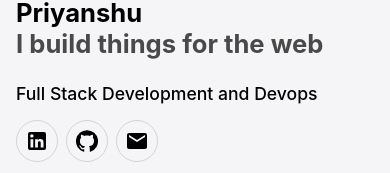
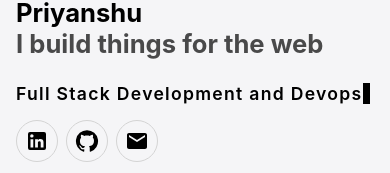
Before and after one commit to priyanshu16095/portfolio, a React (Vite) app: page / in a window 390 px wide. Shown: the part 170-343 px from the top of the page. Built offline with nearby package versions, Linux system fonts and the light colour scheme.

Commit message:
new commit

```diff
--- a/src/components/Hero.jsx
+++ b/src/components/Hero.jsx
@@ -21,7 +21,7 @@ function Hero() {
               <h1 className='heroB pri'>Priyanshu</h1>
               <h1 className='heroB build'>I build things for the web</h1>
             </div>
-            <p className='heroA'>Full Stack Development and Devops</p>
+            <p className='heroA fullstack'>Full Stack Development and Devops</p>
             <div className="resheroIcons flex">
               <a href="www.linkedin.com/in/priyanshu16095" target='_blank' className='round'><LinkedInIcon className='icon' /></a>
               <a href="https://github.com/priyanshu16095" target='_blank' className='round'><GitHubIcon className='icon' /></a>
--- a/src/components/Sidebar.jsx
+++ b/src/components/Sidebar.jsx
@@ -66,7 +66,7 @@ export default function SwipeableTemporaryDrawer() {
             onOpen={toggleDrawer(anchor, true)}
           >
             <div className="drawer">
-              <p className='sidebar__info md-font flex-c'>Under construction.</p>
+              <p className='sidebar__info md-font flex-c'>Under Construction.</p>
               {list(anchor)}
               </div>
           </SwipeableDrawer>
--- a/src/components/style.css
+++ b/src/components/style.css
@@ -160,6 +160,26 @@
         transform: translateY(0);
     }
 }
+.fullstack {
+    letter-spacing: 0.08rem;
+    width: 77%;
+    font-weight: 600;
+    border-right: 7px solid;
+    white-space: nowrap;
+    overflow: hidden;
+    animation: typing 2s steps(33), cursor .4s step-end infinite alternate;
+}
+@keyframes cursor {
+    50% { border-color: transparent }
+}
+@keyframes typing {
+    from { width: 0 }
+}
+@media (max-width: 705px) {
+    .fullstack {
+        width: 100%;
+    }
+}
 
 /* CONTACT------------------------------------------- */
 .contactBody {
```
